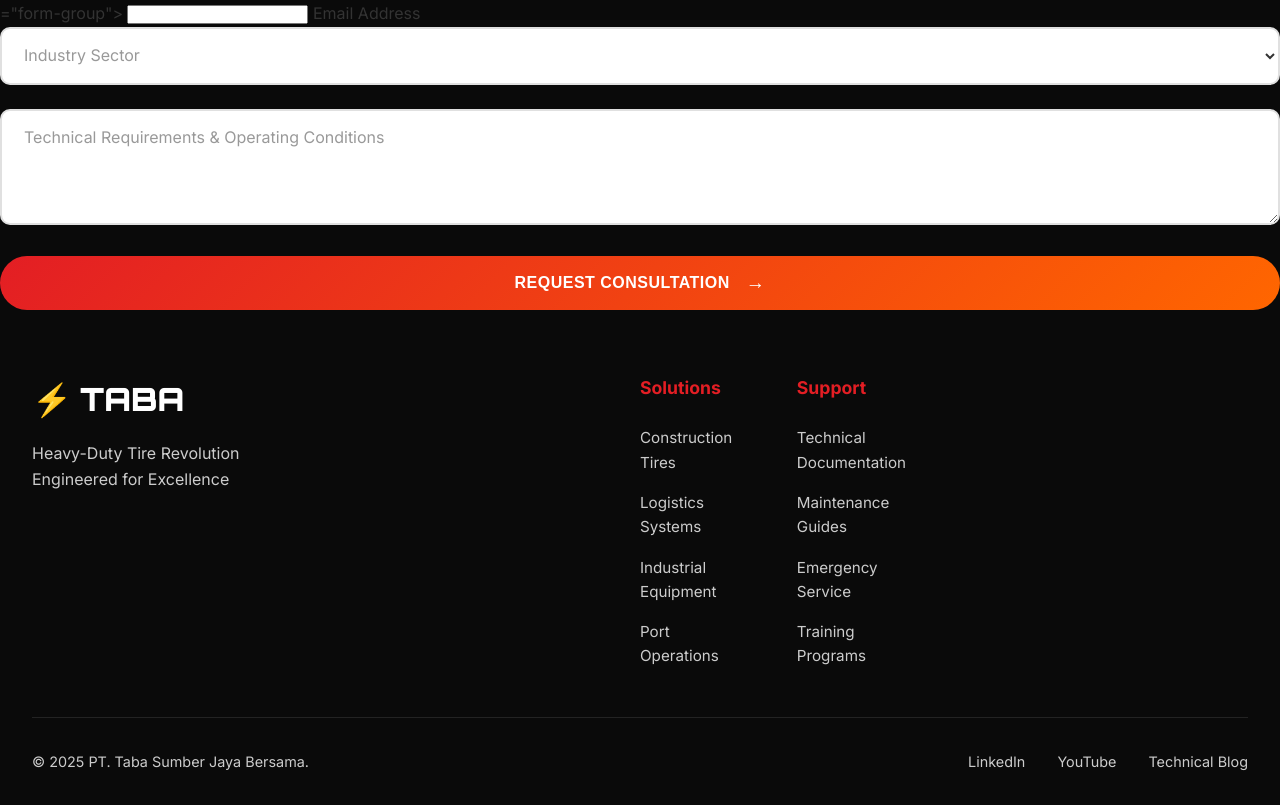
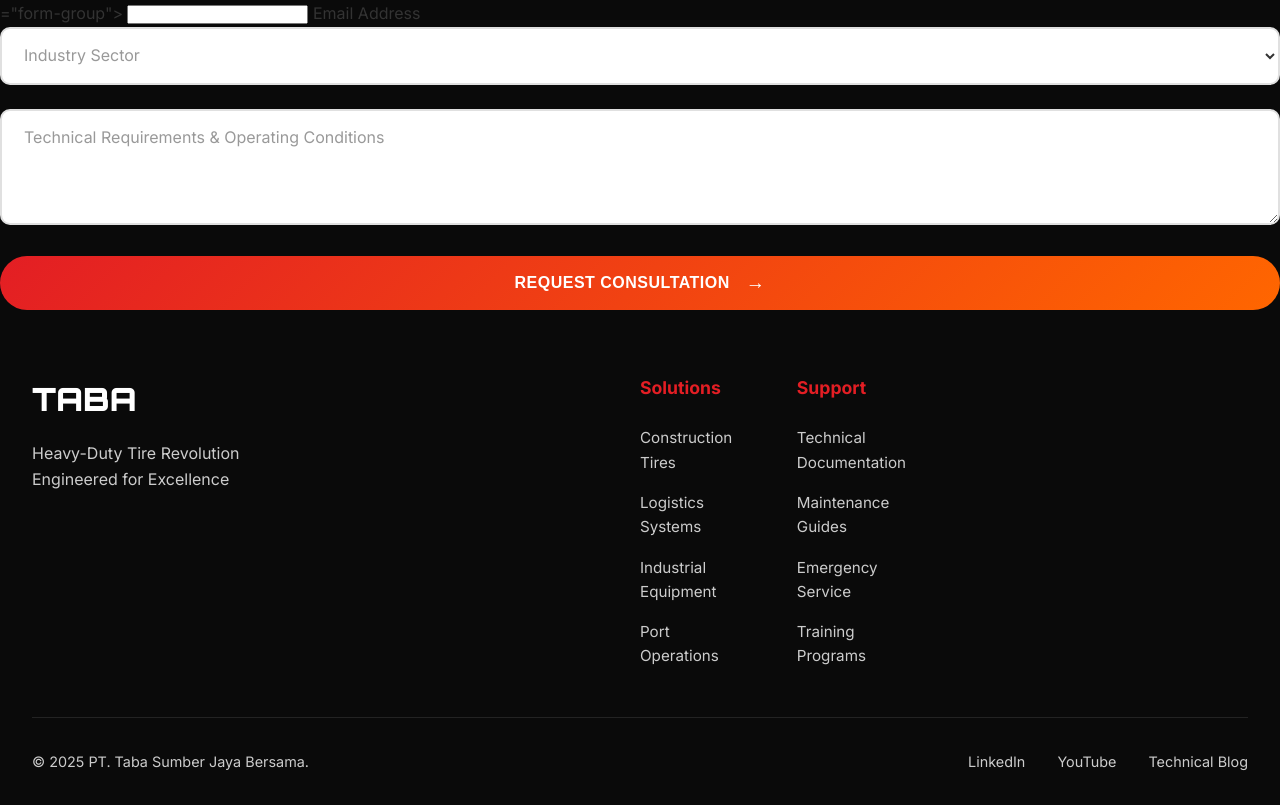
Before and after one commit to vijito-as/website-taba, a plain HTML site: page index.html in a window 1280 px wide. Shown: the part 4264-5069 px from the top of the page. Drawn offline with Linux system fonts and the light colour scheme; no server answers.

Commit message:
Update index.html

```diff
--- a/index.html
+++ b/index.html
@@ -407,7 +407,6 @@
             <div class="footer-content">
                 <div class="footer-brand">
                     <div class="footer-logo">
-                        <span class="brand-icon">⚡</span>
                         <span class="brand-text">TABA</span>
                     </div>
                     <p class="footer-tagline">Heavy-Duty Tire Revolution<br>Engineered for Excellence</p>
```
